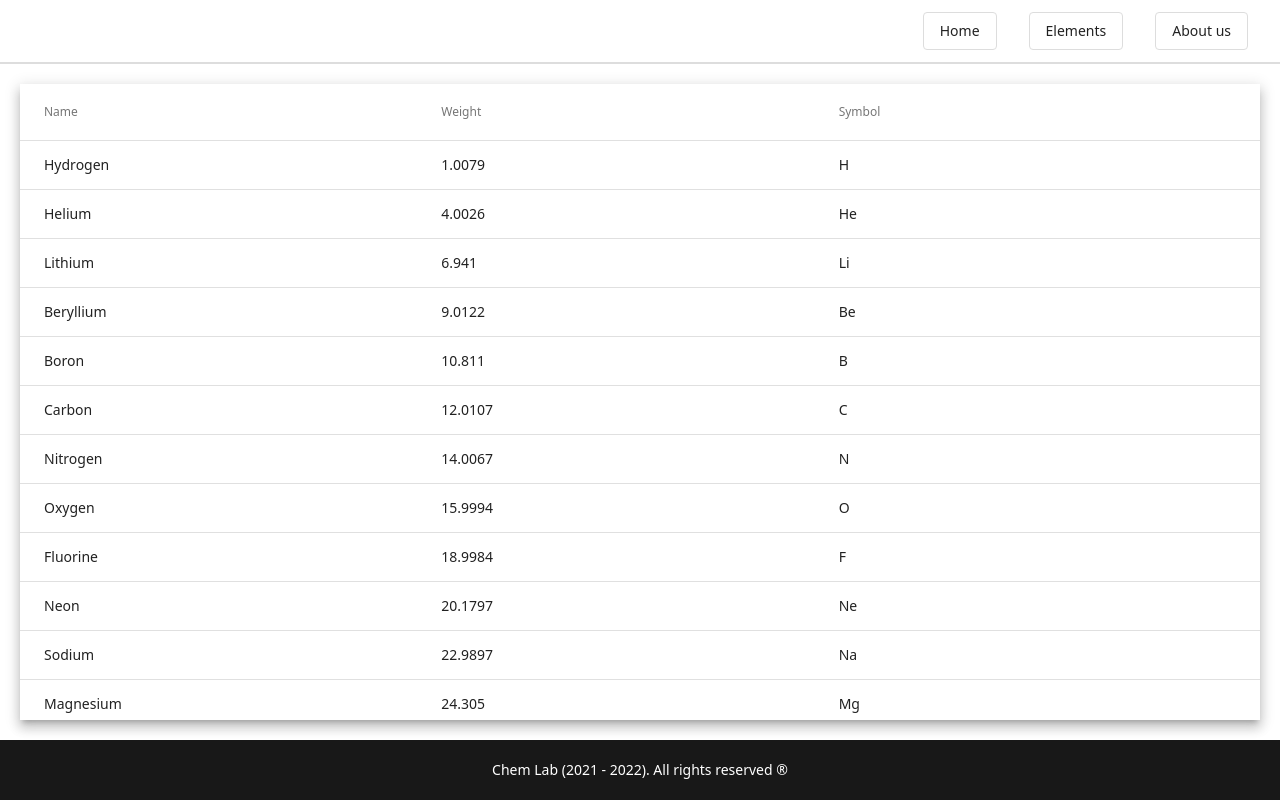
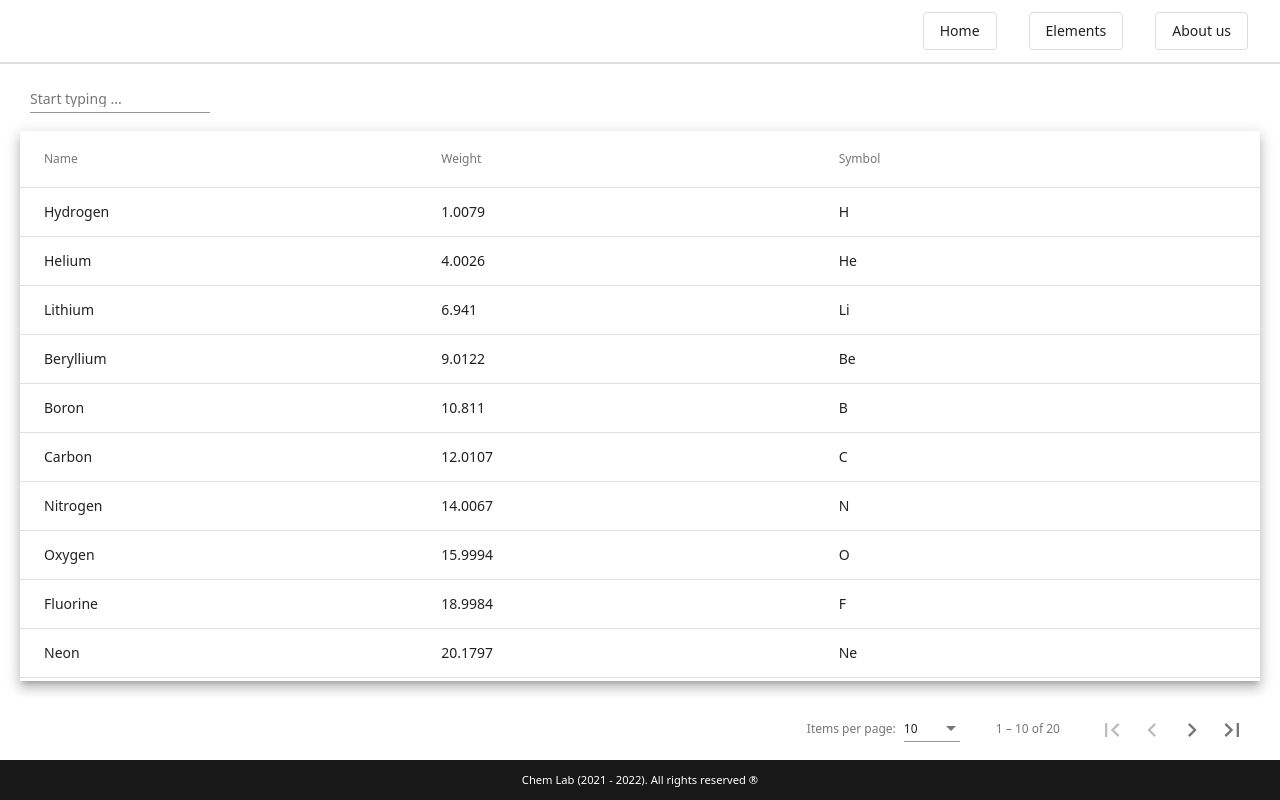
Before and after one commit to ultorhash/ChemLab, an Angular app in the folder chemlab-app/: page /elements in a window 1280 px wide. Built offline with nearby package versions, Linux system fonts and the light colour scheme.

Commit message:
filter and pagination for table

```diff
--- a/chemlab-app/src/app/components/elements/elements.component.html
+++ b/chemlab-app/src/app/components/elements/elements.component.html
@@ -1,23 +1,29 @@
-<div class="elements-container mat-elevation-z8">
+<div class="elements">
+  <div class="elements-filter">
+    <mat-form-field>
+      <input
+        matInput
+        (keyup)="applyFilter($event)"
+        placeholder="Start typing ..."
+      >
+    </mat-form-field>
+  </div>
+  <div class="elements-table-container mat-elevation-z8">
     <mat-table
       #table
       [dataSource]="dataSource"
       class="elements-table"
     >
-
-    <!-- Name Column -->
       <ng-container matColumnDef="name">
         <mat-header-cell *matHeaderCellDef> Name </mat-header-cell>
         <mat-cell *matCellDef="let element"> {{element.name}} </mat-cell>
       </ng-container>
 
-    <!-- Weight Column -->
       <ng-container matColumnDef="weight">
         <mat-header-cell *matHeaderCellDef> Weight </mat-header-cell>
         <mat-cell *matCellDef="let element"> {{element.weight}} </mat-cell>
       </ng-container>
 
-    <!-- Symbol Column -->
       <ng-container matColumnDef="symbol">
         <mat-header-cell *matHeaderCellDef> Symbol </mat-header-cell>
         <mat-cell *matCellDef="let element"> {{element.symbol}} </mat-cell>
@@ -27,4 +33,13 @@
       <mat-row *matRowDef="let row; columns: displayedColumns;"></mat-row>
 
     </mat-table>
+    <mat-paginator
+      class="elements-paginator"
+      #paginator
+      [pageSize]="10"
+      [pageSizeOptions]="[5, 10, 20]"
+      [showFirstLastButtons]="true"
+    >
+    </mat-paginator>
   </div>
+</div>
--- a/chemlab-app/src/app/components/elements/elements.component.scss
+++ b/chemlab-app/src/app/components/elements/elements.component.scss
@@ -1,8 +1,21 @@
 @import '../../../colors.scss';
 
-.elements-container {
-  height: calc(100% - 164px);
-  margin: 20px;
+.elements {
+  margin: 10px 20px;
+  width: auto;
+  height: auto;
+}
+
+.elements-table-container {
+  height: calc(100vh - 250px);
+}
+
+.elements-filter {
+  width: 100%;
+  display: flex;
+  justify-content: flex-start;
+  align-items: center;
+  padding: 0 10px;
 }
 
 .elements-table {
@@ -22,3 +35,7 @@
 .elements-table::-webkit-scrollbar-thumb {
   background-color: $gray500;
 }
+
+.elements-paginator {
+  margin-top: 20px;
+}
--- a/chemlab-app/src/app/components/elements/elements.component.ts
+++ b/chemlab-app/src/app/components/elements/elements.component.ts
@@ -1,5 +1,6 @@
-import { Component, OnInit } from '@angular/core';
+import { Component, OnInit, ViewChild } from '@angular/core';
 import { MatTableDataSource } from '@angular/material/table';
+import { MatPaginator } from '@angular/material/paginator';
 
 export interface Element {
   name: string;
@@ -37,12 +38,26 @@ const ELEMENT_DATA: Element[] = [
 })
 export class ElementsComponent implements OnInit {
 
+  @ViewChild(MatPaginator) paginator: MatPaginator = {} as MatPaginator;
+
   displayedColumns = ['name', 'weight', 'symbol'];
-  dataSource = new MatTableDataSource(ELEMENT_DATA);
+  dataSource = new MatTableDataSource<Element>(ELEMENT_DATA);
 
   constructor() { }
 
   ngOnInit(): void {
   }
 
+  ngAfterViewInit(): void {
+    this.dataSource.paginator = this.paginator;
+  }
+
+  applyFilter(event: Event) {
+    const { target } = event;
+    const filterValue: string = (target as HTMLInputElement).value;
+    filterValue.trim();
+    filterValue.toLowerCase();
+    this.dataSource.filter = filterValue;
+  }
+
 }
--- a/chemlab-app/src/app/components/footer/footer.component.scss
+++ b/chemlab-app/src/app/components/footer/footer.component.scss
@@ -5,11 +5,15 @@
   right: 0;
   bottom: 0;
   left: 0;
-  height: 60px;
+  height: 40px;
   display: grid;
   justify-content: center;
   align-content: center;
   background-color: $gray900;
   text-align: center;
-  color: #FFF;
+  color: $white;
+
+  span {
+    font-size: 0.7rem;
+  }
 }
```
Also changed, not shown: chemlab-app/src/app/app.module.ts (+8 -1 lines). Lines whose indentation alone changed are shown as unchanged.
